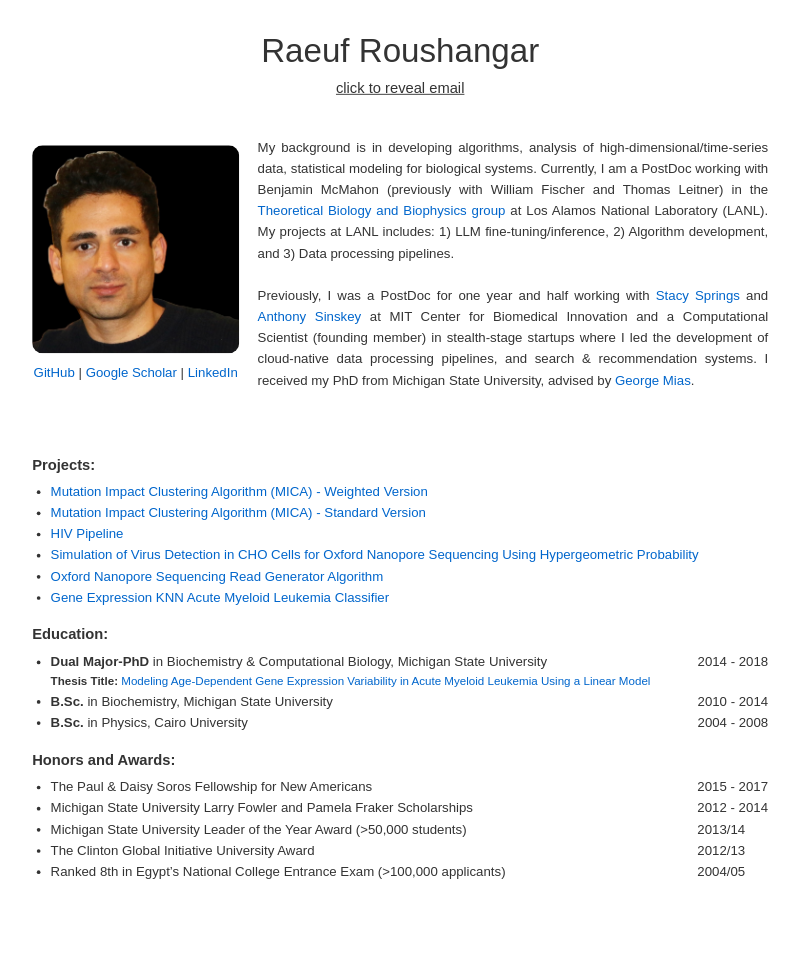
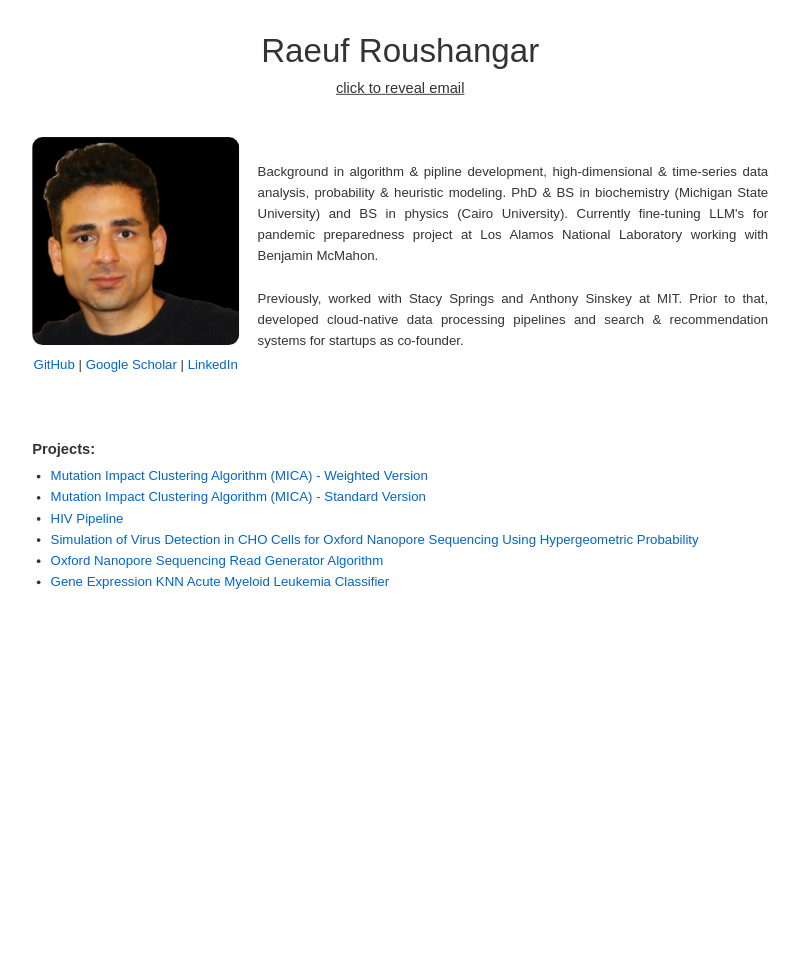
Before and after one commit to raeufroushangar/raeufroushangar.com, a Jekyll site: the page built from index.html, in a window 1280 px wide. Shown: the whole page, without its empty margins (207-1007 px from the left). Built offline with Jekyll 4.4.1, drawn with Linux system fonts in a browser that asks for light colours; after the commit the page ends 900 px from its top, so only the background shows below that.

Commit message:
Update profile image and homepage

```diff
--- a/index.html
+++ b/index.html
@@ -23,9 +23,9 @@ title: Home
   </div>
 
   <div style="max-width: 600px; font-size: 0.9em; text-align: justify;">
-    My background is in developing algorithms, analysis of high-dimensional/time-series data, statistical modeling for biological systems. Currently, I am a PostDoc working with Benjamin McMahon (previously with William Fischer and Thomas Leitner) in the <a href="https://www.lanl.gov/org/ddste/aldsc/theoretical/theoretical-biology-biophysics/index.php" target="_blank">Theoretical Biology and Biophysics group</a> at Los Alamos National Laboratory (LANL). My projects at LANL includes: 1) LLM fine-tuning/inference, 2) Algorithm development, and 3) Data processing pipelines.
+    Background in algorithm & pipline development, high-dimensional & time-series data analysis, probability & heuristic modeling. PhD & BS in biochemistry (Michigan State University) and BS in physics (Cairo University). Currently fine-tuning LLM's for pandemic preparedness project at Los Alamos National Laboratory working with Benjamin McMahon.
     <br><br>
-    Previously, I was a PostDoc for one year and half working with <a href="https://cbi.mit.edu/biographies/" target="_blank">Stacy Springs</a> and <a href="https://biology.mit.edu/profile/anthony-j-sinskey/" target="_blank">Anthony Sinskey</a> at MIT Center for Biomedical Innovation and a Computational Scientist (founding member) in stealth-stage startups where I led the development of cloud-native data processing pipelines, and search & recommendation systems. I received my PhD from Michigan State University, advised by <a href="https://georgemias.org" target="_blank">George Mias</a>.
+    Previously, worked with Stacy Springs and Anthony Sinskey at MIT. Prior to that, developed cloud-native data processing pipelines and search & recommendation systems for startups as co-founder.
 
   </div>
 </div>
@@ -41,48 +41,3 @@ title: Home
   <li><a href="https://github.com/raeufroushangar/ONSRGA">Oxford Nanopore Sequencing Read Generator Algorithm</a></li>
   <li><a href="https://github.com/raeufroushangar/disease_classifier">Gene Expression KNN Acute Myeloid Leukemia Classifier</a></li>
 </ul>
-
-
-
-<h3 style="margin-bottom: 5px; font-size: 1em;">Education:</h3>
-<ul style="margin-top: 0; list-style-type: disc; padding-left: 20px; font-size: 0.9em;">
-  <li>
-    <span><strong>Dual Major-PhD</strong> in Biochemistry & Computational Biology, Michigan State University</span>
-    <span style="float: right;">2014 - 2018</span>
-    <ul style="margin-top: 0; font-size: 0.875em; margin-left: -40px; list-style-type: circle;">
-      <strong>Thesis Title:</strong> <a href="https://d.lib.msu.edu/etd/19662" target="_blank">Modeling Age-Dependent Gene Expression Variability in Acute Myeloid Leukemia Using a Linear Model</a>
-    </ul>
-  </li>
-  <li>
-    <span><strong>B.Sc.</strong> in Biochemistry, Michigan State University</span>
-    <span style="float: right;">2010 - 2014</span>
-  </li>
-  <li>
-    <span><strong>B.Sc.</strong> in Physics, Cairo University</span>
-    <span style="float: right;">2004 - 2008</span>
-  </li>
-</ul>
-
-<h3 style="margin-bottom: 5px; font-size: 1em;">Honors and Awards:</h3>
-<ul style="margin-top: 0; list-style-type: disc; padding-left: 20px; font-size: 0.9em;">
-  <li>
-    <span>The Paul & Daisy Soros Fellowship for New Americans</span>
-    <span class="award-date">2015 - 2017</span>
-  </li>
-  <li>
-    <span>Michigan State University Larry Fowler and Pamela Fraker Scholarships</span>
-    <span class="award-date">2012 - 2014</span>
-  </li>
-  <li>
-    <span>Michigan State University Leader of the Year Award (>50,000 students)</span>
-    <span class="award-date">2013/14</span>
-  </li>
-  <li>
-    <span>The Clinton Global Initiative University Award</span>
-    <span class="award-date">2012/13</span>
-  </li>
-  <li>
-    <span>Ranked 8th in Egypt’s National College Entrance Exam (>100,000 applicants)</span>
-    <span class="award-date">2004/05</span>
-  </li>
-</ul>
```
